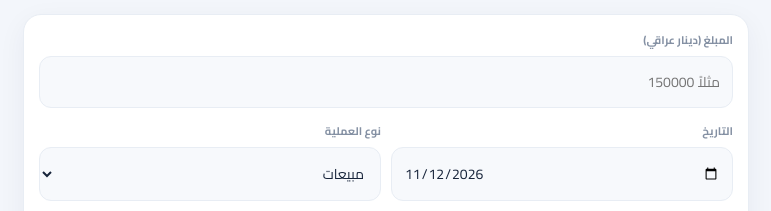
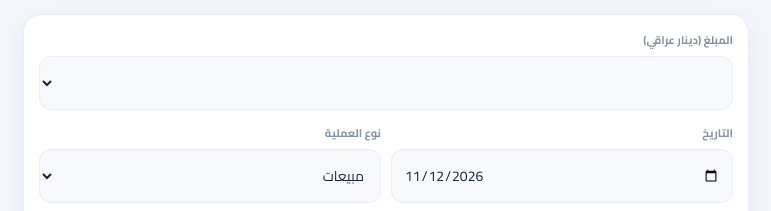
Before and after one commit to gexaro/Target, a plain HTML site: page index.html in a window 1280 px wide. Both pictures are taken after a click on the button "＋ تسجيل دخل". Shown: the part 167-378 px from the top of the page, 254-1025 px from the left. Drawn offline with Linux system fonts and the light colour scheme.

Commit message:
Update index.html

```diff
--- a/index.html
+++ b/index.html
@@ -367,7 +367,7 @@
             <input type="hidden" id="editId">
             <div class="field">
               <label for="incomeAmount">المبلغ (دينار عراقي)</label>
-              <input id="incomeAmount" type="number" min="0" step="any" placeholder="مثلاً 150000" required>
+<select id="incomeAmount" required></select>
             </div>
             <div class="form-row">
               <div class="field">
```
